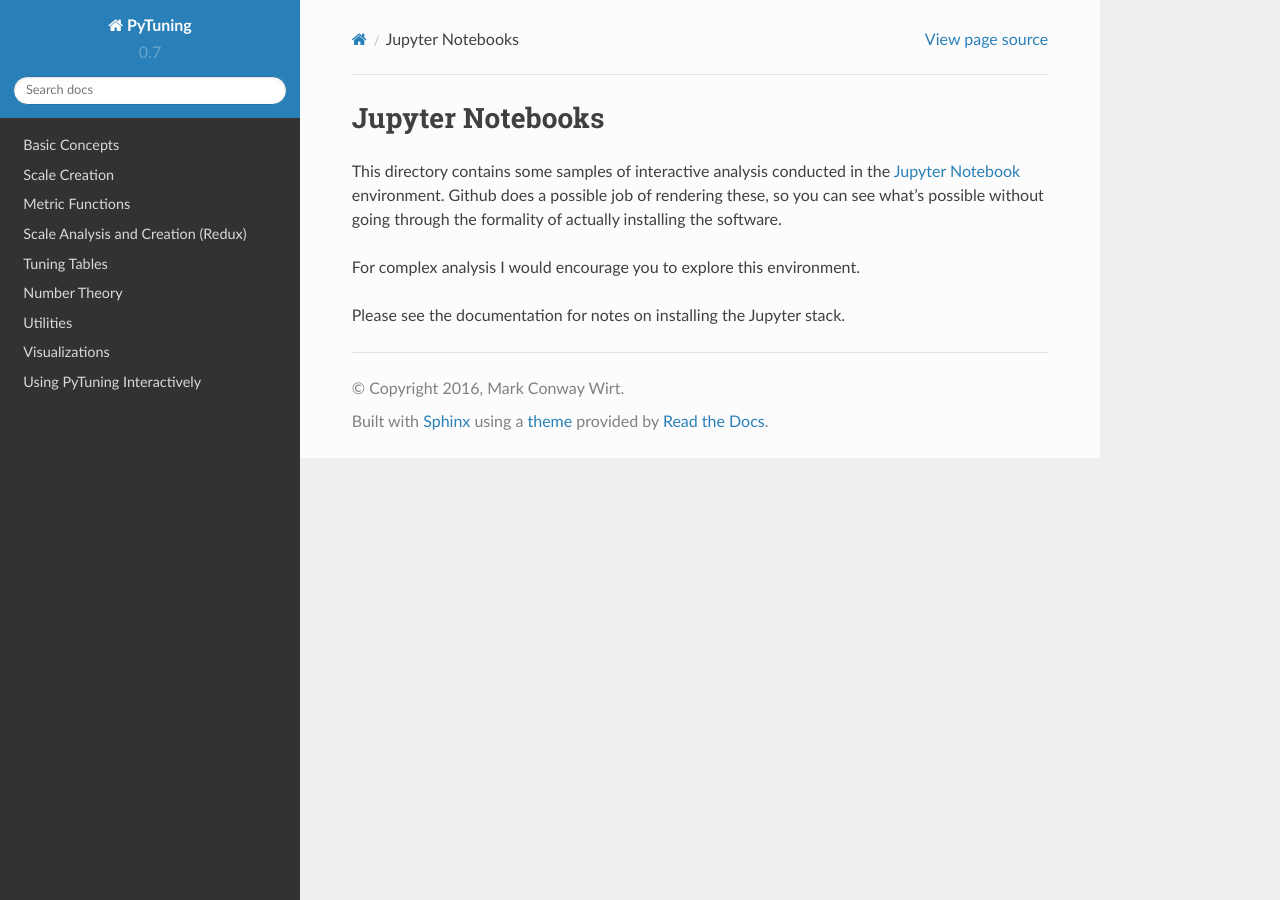
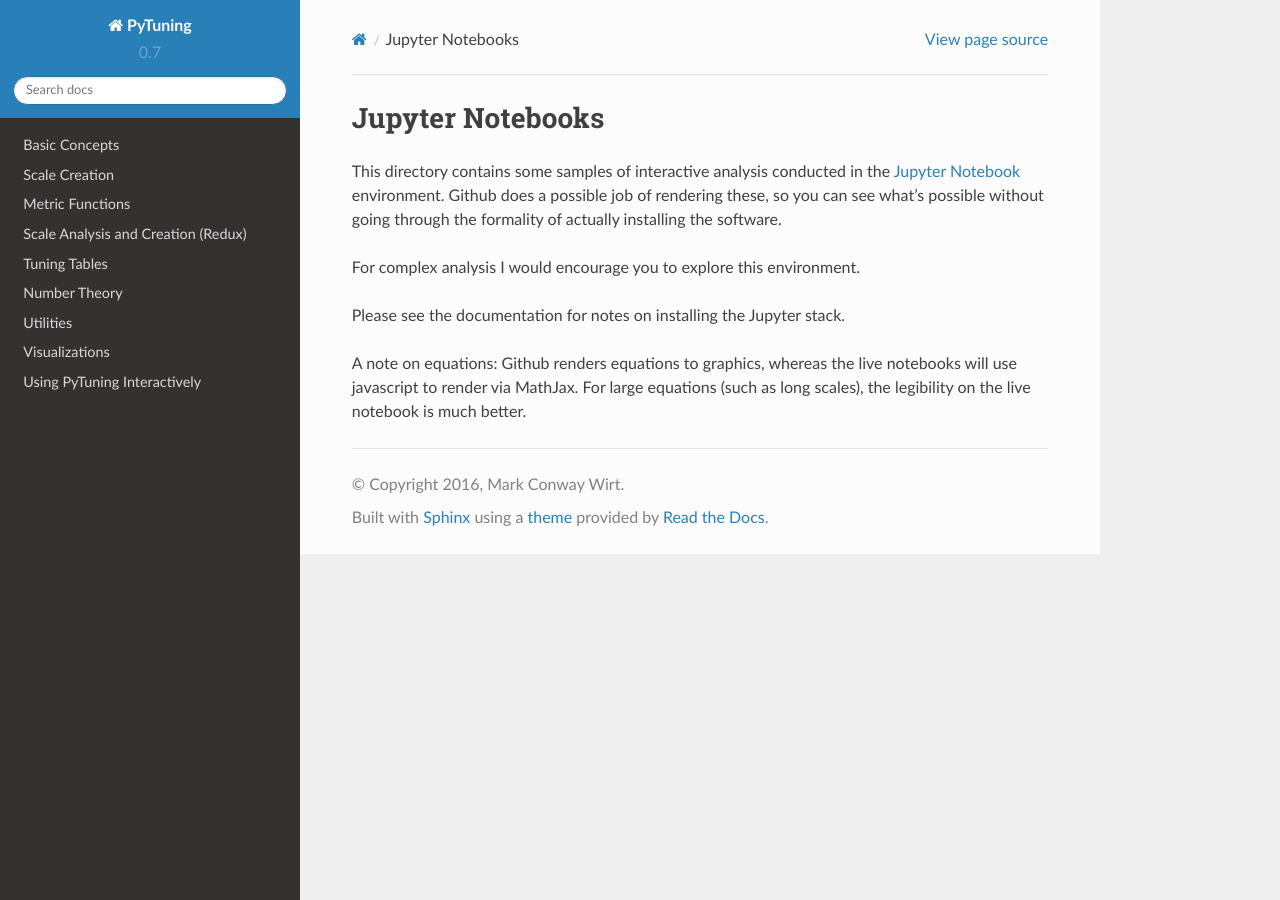
Before and after one commit to MarkCWirt/PyTuning, a Sphinx documentation site: the page built from docs/notebooks/README.rst, in a window 1280 px wide. Built offline with Sphinx 7.4.7 and the Read the Docs theme 2.0.0, drawn with Linux system fonts in a browser that asks for light colours; formulas are drawn with MathJax 3.

Commit message:
Note on Jupyter.

```diff
--- a/docs/notebooks/README.rst
+++ b/docs/notebooks/README.rst
@@ -9,3 +9,7 @@ without going through the formality of actually installing the software.
 For complex analysis I would encourage you to explore this environment.
 
 Please see the documentation for notes on installing the Jupyter stack.
+
+A note on equations: Github renders equations to graphics, whereas the
+live notebooks will use javascript to render via MathJax. For large equations
+(such as long scales), the legibility on the live notebook is much better.
```
